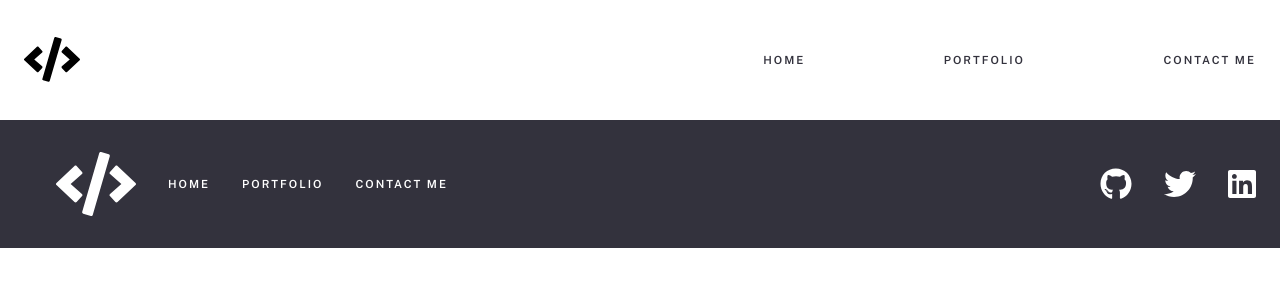
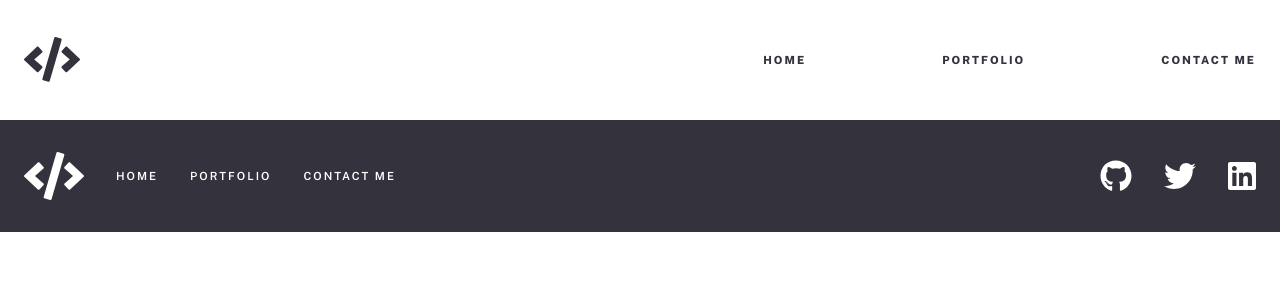
Before and after one commit to Medici305/portfolio, a React (Create React App) app: page /contact-me in a window 1280 px wide. Shown: the top 300 px of the page. Built offline with nearby package versions, Linux system fonts and the light colour scheme; a web font is replaced by a local one.

Commit message:
5.5 Small styling changes.

```diff
--- a/src/components/AboutSection.js
+++ b/src/components/AboutSection.js
@@ -87,7 +87,8 @@ const About = styled.div`
     object-fit: cover;
     // Responsive
     @media (max-width: 578px) {
-      height: 40vh;
+      height: 60vh;
+      object-fit: contain;
     }
   }
   hr {
--- a/src/components/FooterSection.js
+++ b/src/components/FooterSection.js
@@ -29,7 +29,7 @@ const useStyles = makeStyles((theme) => ({
     justifyContent: "flex-end",
     // Responsive
     "@media (max-width: 992px)": {
-      justifyContent: "center",
+      justifyContent: "space-evenly",
     },
   },
 }));
@@ -41,7 +41,7 @@ const FooterSection = () => {
       <Container>
         <Grid container className={classes.box}>
           <Grid item className={classes.links} xs={12} md={8} lg={6}>
-            <FontAwesomeIcon size="4x" icon={faCode} />
+            <FontAwesomeIcon size="3x" icon={faCode} />
             <ul>
               <li>
                 <Link to="/">Home</Link>
@@ -55,9 +55,9 @@ const FooterSection = () => {
             </ul>
           </Grid>
           <Grid item className={classes.icon} xs={12} md={4} lg={6}>
-            <FontAwesomeIcon size="2x" icon={faGithub} />
-            <FontAwesomeIcon size="2x" icon={faTwitter} />
-            <FontAwesomeIcon size="2x" icon={faLinkedin} />
+            <FontAwesomeIcon className="icon" size="2x" icon={faGithub} />
+            <FontAwesomeIcon className="icon" size="2x" icon={faTwitter} />
+            <FontAwesomeIcon className="icon" size="2x" icon={faLinkedin} />
           </Grid>
         </Grid>
       </Container>
@@ -73,12 +73,19 @@ const Footer = styled.div`
     color: #fff;
     margin-left: 2rem;
     @media (max-width: 768px) {
+      text-align: center;
       font-size: 0.9rem;
+      margin: 0;
     }
   }
   svg {
     color: #fff;
+  }
+  .icon {
     margin-left: 2rem;
+    @media (max-width: 992px) {
+      margin: 0;
+    }
   }
   ul {
     @media (max-width: 992px) {
--- a/src/components/IntroSection.js
+++ b/src/components/IntroSection.js
@@ -103,6 +103,9 @@ const Intro = styled.div`
     svg {
       color: #fff;
       margin-right: 2rem;
+      @media (max-width: 768px) {
+        margin-right: 0rem;
+      }
     }
   }
 `;
--- a/src/components/Nav.js
+++ b/src/components/Nav.js
@@ -61,11 +61,14 @@ const NavStyle = styled.nav`
     a {
       transition: all 0.5s ease-in-out;
       color: rgb(51, 50, 61);
-      font-weight: 600;
+      font-weight: 700;
       &:hover {
         color: #5fb4a8;
       }
     }
+  }
+  svg {
+    color: rgb(51, 50, 61);
   }
   hr {
     width: 80%;
```
